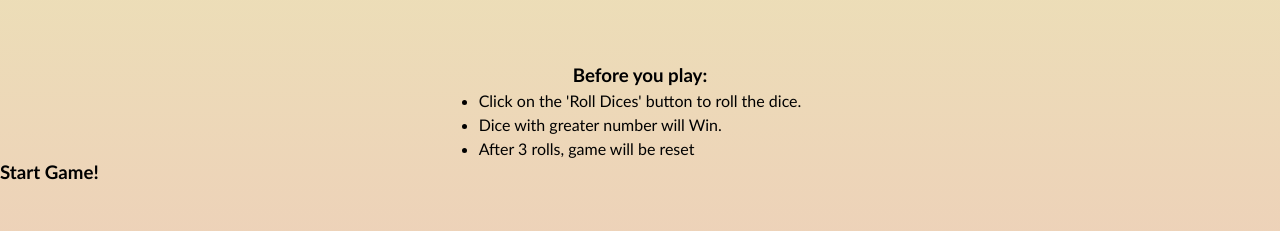
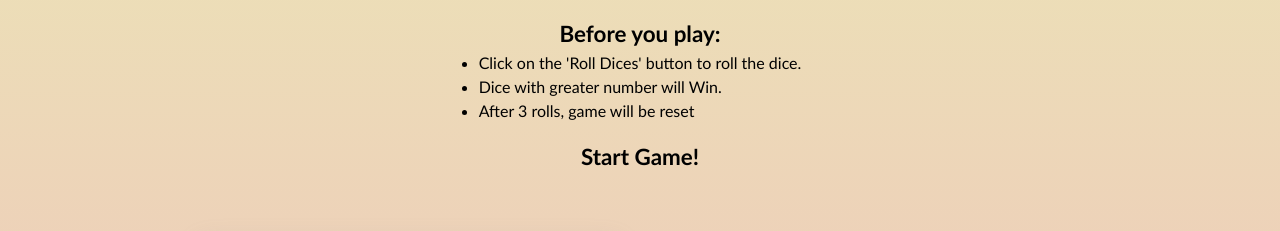
Before and after one commit to priyanshi1282/dice-game, a plain HTML site: page index.html in a window 1280 px wide. Shown: the part 100-331 px from the top of the page. Drawn offline with nearby package versions, Linux system fonts and the light colour scheme.

Commit message:
Update style.css

```diff
--- a/style.css
+++ b/style.css
@@ -9,6 +9,10 @@ body{
     height: 100vh;
     font-family: 'Gill Sans', 'Gill Sans MT', Calibri, 'Trebuchet MS', sans-serif;
 }
+h3{
+    text-align: center;
+    font-size: 1.4rem;
+}
 
 .heading{
     text-align: center;
@@ -18,12 +22,12 @@ body{
 }
 
 .rules{
-    margin: 5%;
+    margin: 20px;
     display: flex;
     flex-direction: column;
     line-height: 1.5;
     align-items: center;
-    margin-bottom: 0;
+    /* margin-bottom: 0; */
 }
 
 .playground{
```
